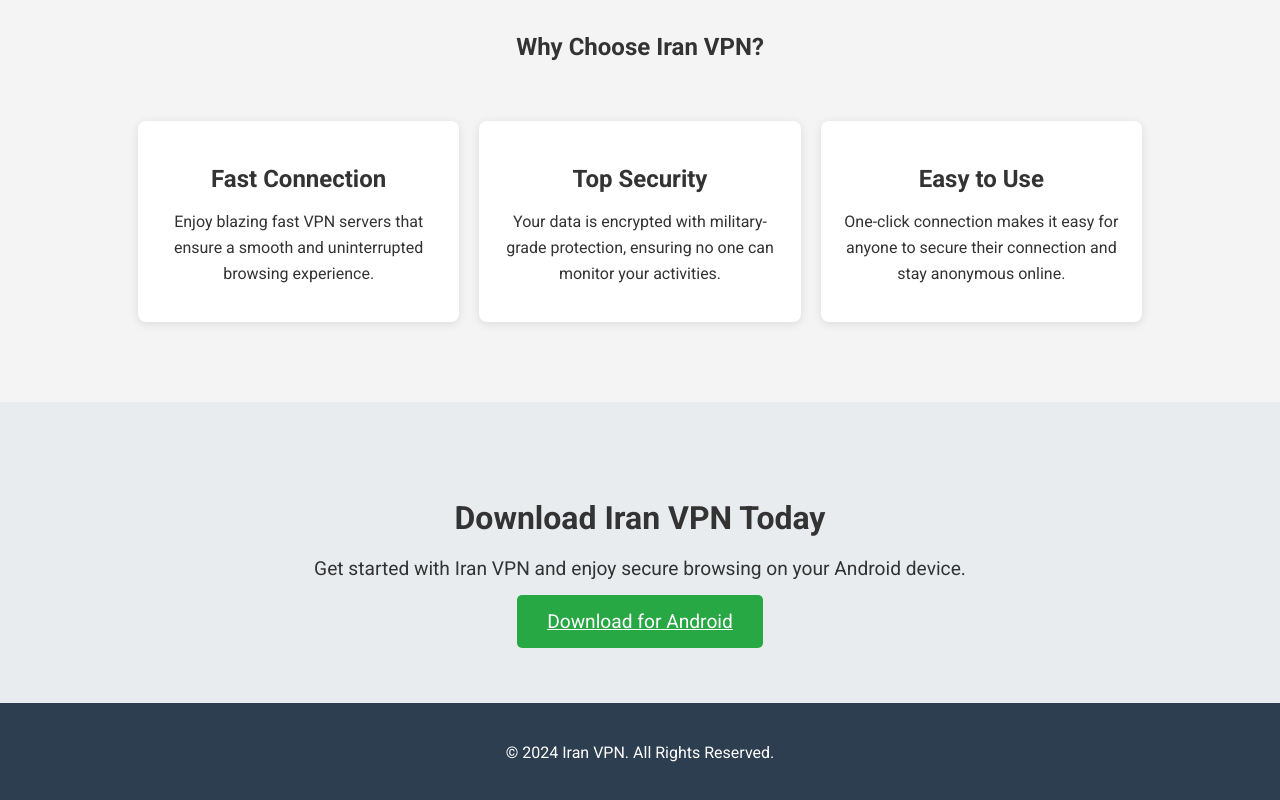
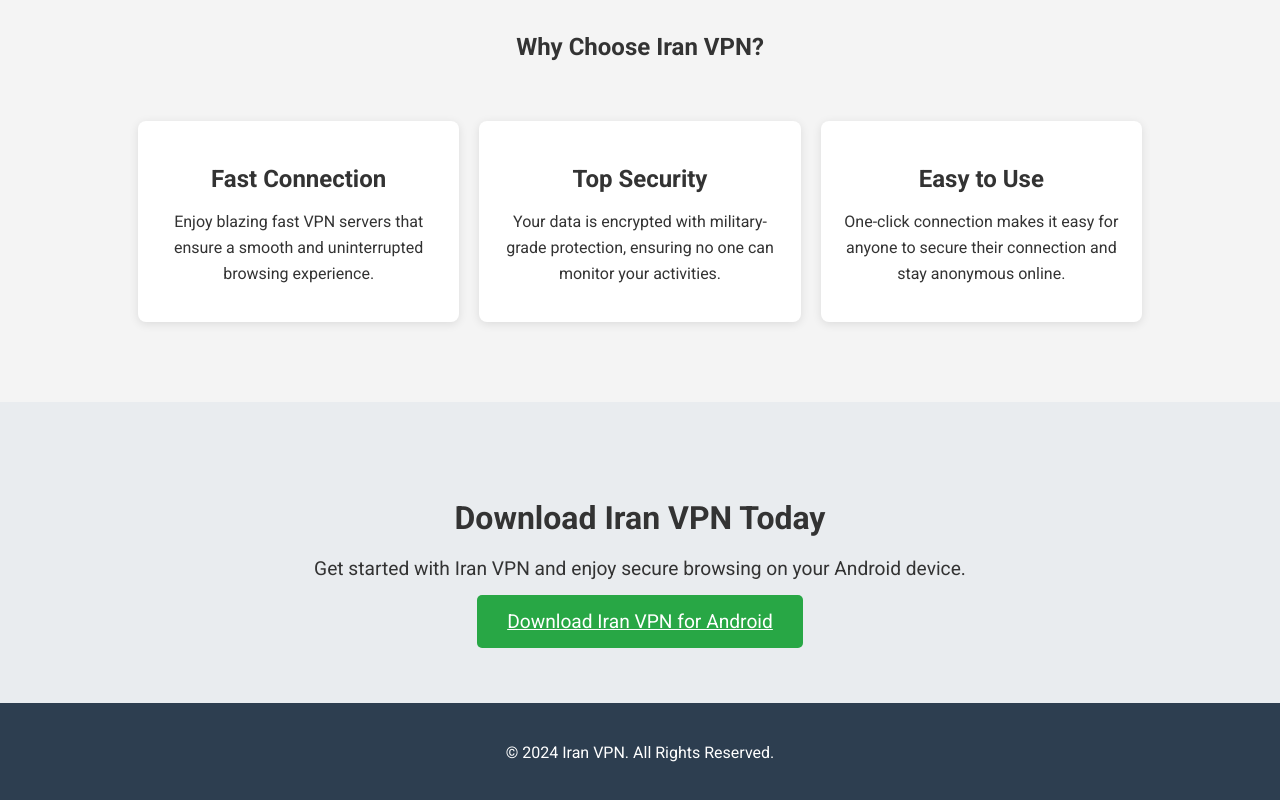
Before and after one commit to iranfastvpn/Iran-IP, a plain HTML site: page index.html in a window 1280 px wide. Shown: the part 1228-2028 px from the top of the page. Drawn offline with Linux system fonts and the light colour scheme.

Commit message:
Update index.html

```diff
--- a/index.html
+++ b/index.html
@@ -208,7 +208,7 @@
         <div class="container">
             <h2>Download Iran VPN Today</h2>
             <p>Get started with Iran VPN and enjoy secure browsing on your Android device.</p>
-        <a href="https://play.google.com/store/apps/details?id=com.almas.iranfastvpn" class="btn-download" target="_blank">Download for Android</a>
+        <a href="https://play.google.com/store/apps/details?id=com.almas.iranfastvpn" class="btn-download" target="_blank">Download Iran VPN for Android</a>
         </div>
     </section>
 
```
